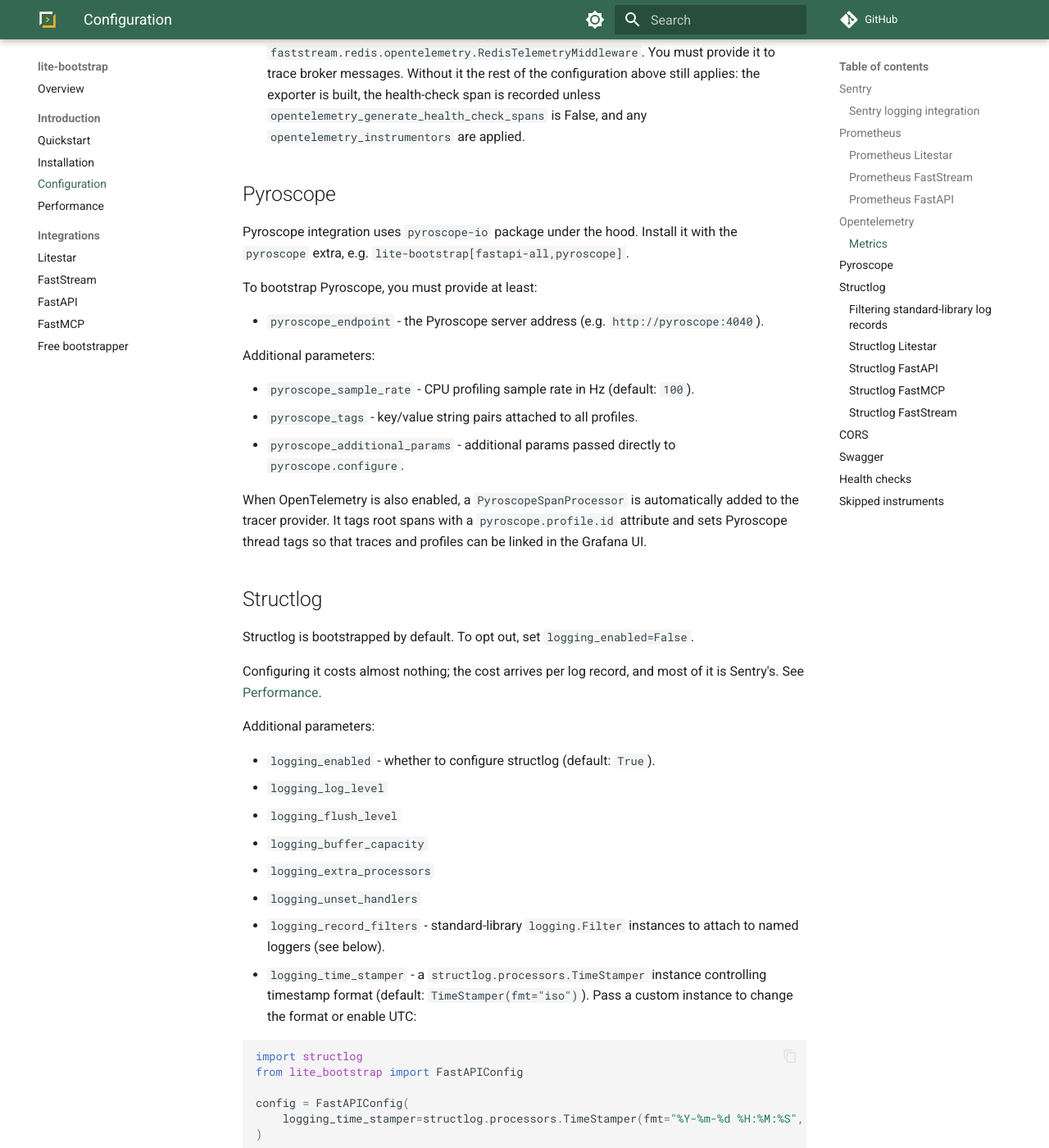
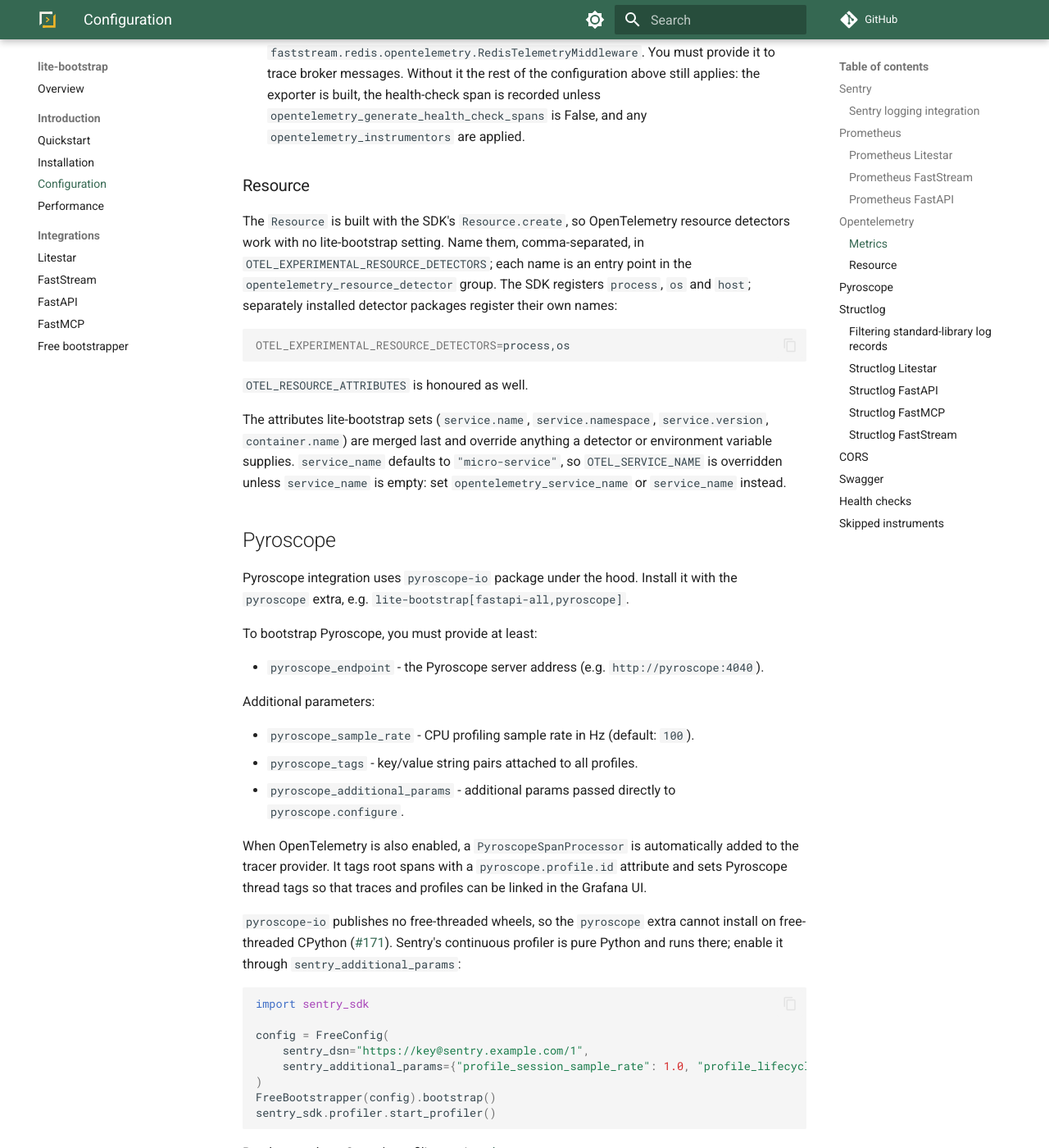
Before and after one commit to modern-python/lite-bootstrap, an MkDocs documentation site: the page built from docs/introduction/configuration.md, in a window 1280 px wide and 1400 px high, scrolled down 4976 px. Shown: the whole window at 82% size. Built offline with MkDocs 1.6.1 and Material for MkDocs 9.7.7, drawn with Linux system fonts in a browser that asks for light colours; comment, search, counter and statistics services are not loaded; some of the changed text lies outside the part shown.

Commit message:
docs: document resource detectors and Sentry profiling on free-threaded CPython (#275)
Closes #181.

````diff
--- a/docs/introduction/configuration.md
+++ b/docs/introduction/configuration.md
@@ -170,6 +170,24 @@ For FastStream there is additionally:
   health-check span is recorded unless `opentelemetry_generate_health_check_spans` is False, and any
   `opentelemetry_instrumentors` are applied.
 
+### Resource
+
+The `Resource` is built with the SDK's `Resource.create`, so OpenTelemetry resource detectors work
+with no lite-bootstrap setting. Name them, comma-separated, in `OTEL_EXPERIMENTAL_RESOURCE_DETECTORS`;
+each name is an entry point in the `opentelemetry_resource_detector` group. The SDK registers
+`process`, `os` and `host`; separately installed detector packages register their own names:
+
+```bash
+OTEL_EXPERIMENTAL_RESOURCE_DETECTORS=process,os
+```
+
+`OTEL_RESOURCE_ATTRIBUTES` is honoured as well.
+
+The attributes lite-bootstrap sets (`service.name`, `service.namespace`, `service.version`,
+`container.name`) are merged last and override anything a detector or environment variable supplies.
+`service_name` defaults to `"micro-service"`, so `OTEL_SERVICE_NAME` is overridden unless `service_name`
+is empty: set `opentelemetry_service_name` or `service_name` instead.
+
 
 ## Pyroscope
 
@@ -186,6 +204,23 @@ Additional parameters:
 - `pyroscope_additional_params` - additional params passed directly to `pyroscope.configure`.
 
 When OpenTelemetry is also enabled, a `PyroscopeSpanProcessor` is automatically added to the tracer provider. It tags root spans with a `pyroscope.profile.id` attribute and sets Pyroscope thread tags so that traces and profiles can be linked in the Grafana UI.
+
+`pyroscope-io` publishes no free-threaded wheels, so the `pyroscope` extra cannot install on
+free-threaded CPython ([#171](https://github.com/modern-python/lite-bootstrap/issues/171)). Sentry's
+continuous profiler is pure Python and runs there; enable it through `sentry_additional_params`:
+
+```python
+import sentry_sdk
+
+config = FreeConfig(
+    sentry_dsn="https://key@sentry.example.com/1",
+    sentry_additional_params={"profile_session_sample_rate": 1.0, "profile_lifecycle": "manual"},
+)
+FreeBootstrapper(config).bootstrap()
+sentry_sdk.profiler.start_profiler()
+```
+
+Read more about Sentry's profiling options [here](https://docs.sentry.io/platforms/python/profiling/).
 
 ## Structlog
 
````
Also changed, not shown: 1 other file.
